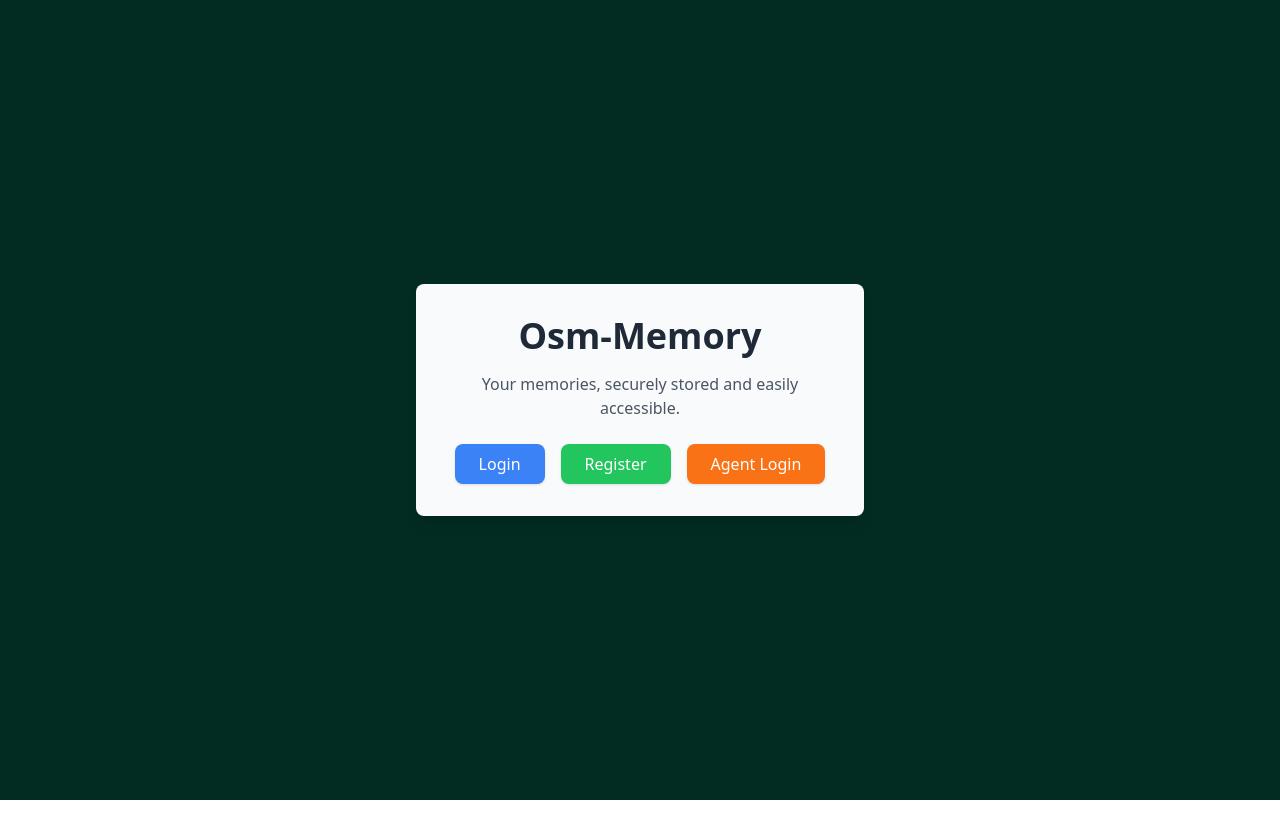
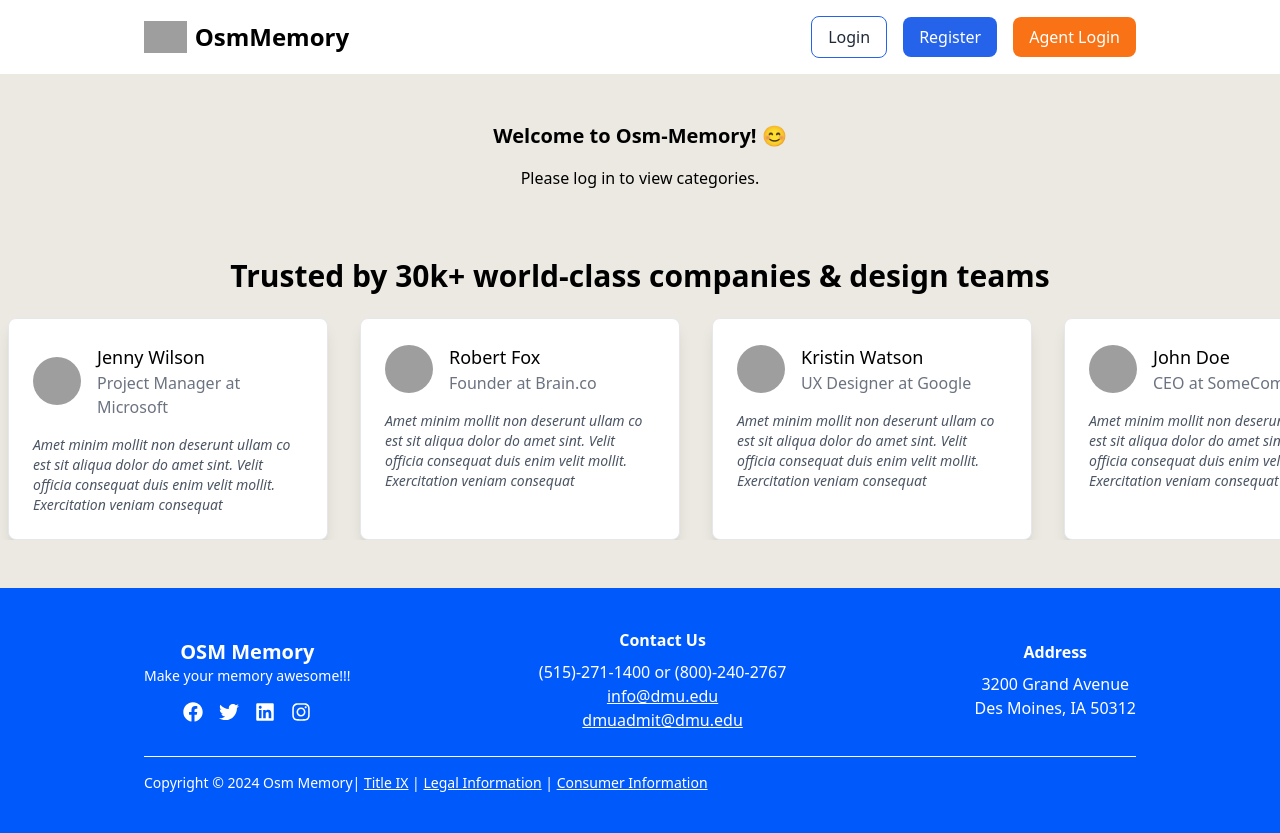
Before and after one commit to alwaysAnsh/osm-memory, a React (Vite) app in the folder client/: page / in a window 1280 px wide. Before the commit the page ends 800 px from the top, so only its background shows below. Built offline with nearby package versions, Linux system fonts and the light colour scheme; grey boxes are pictures that could not be loaded.

Commit message:
Update Home.jsx

```diff
--- a/client/src/components/user/CategoryCard.jsx
+++ b/client/src/components/user/CategoryCard.jsx
@@ -5,7 +5,11 @@ import { useSelector } from "react-redux"; // Access user state
 
 const CategoryCard = ({ category }) => {
   const { user } = useSelector((state) => state.user); // Access user ID
-
+  if (!category || !category._id) {
+    return (
+      <div className="bg-gray-200 p-4 rounded-lg">Invalid category data</div>
+    );
+  }
   return (
     <div className="border rounded-lg shadow-md p-4 bg-white hover:shadow-lg transition-shadow">
       <h2 className="text-lg font-semibold mb-4">{category.name}</h2>
--- a/client/src/components/user/Fotter.jsx
+++ b/client/src/components/user/Fotter.jsx
@@ -3,7 +3,7 @@ import { FaFacebook, FaTwitter, FaLinkedin, FaInstagram } from "react-icons/fa";
 
 const Footer = () => {
   return (
-    <footer className="bg-bgPrimary text-white w-full py-10">
+    <footer className="bg-bgPrimary text-white w-screen py-10">
       <div className="max-w-screen-xl mx-auto px-4">
         {/* Top Section */}
         <div className="flex flex-col md:flex-row justify-between items-center mb-6">
--- a/client/src/components/user/Navbar.jsx
+++ b/client/src/components/user/Navbar.jsx
@@ -3,11 +3,11 @@ import { Link } from "react-router-dom";
 import { useSelector, useDispatch } from "react-redux";
 import { clearUser } from "../../redux/userSlice";
 import { useNavigate } from "react-router-dom";
-import { FaUserCircle } from "react-icons/fa"; // Import an avatar icon from react-icons
-import UpdateProfile from "./UpdateProfile"; // Import UpdateProfile component
+import { FaUserCircle } from "react-icons/fa"; // Avatar Icon
+import UpdateProfile from "./UpdateProfile"; // Update Profile Modal
 
 const Navbar = () => {
-  const { user } = useSelector((state) => state.user); // Access user state
+  const { user } = useSelector((state) => state.user); // Access user state from Redux
   const dispatch = useDispatch();
   const navigate = useNavigate();
 
@@ -35,19 +35,33 @@ const Navbar = () => {
           </span>
         </Link>
 
-        {/* Commented out Search Bar */}
-        {/* <div className="hidden md:flex flex-1 justify-center">
-          <input
-            type="text"
-            placeholder="Search..."
-            className="w-2/3 p-2 border border-gray-300 rounded-lg focus:outline-none focus:ring focus:ring-blue-300"
-          />
-        </div> */}
-
-        {/* Right-Side Buttons */}
+        {/* Navbar buttons */}
         <div className="flex items-center space-x-4">
-          {user ? (
-            // Show profile icon or fallback if user is logged in
+          {!user ? (
+            // Show login and sign up buttons when not logged in
+            <>
+              <Link
+                to="/auth-L"
+                className="text-gray-800 dark:text-white px-4 py-2 border border-blue-600 rounded-lg hover:bg-blue-600 hover:text-white"
+              >
+                Login
+              </Link>
+              <Link
+                to="/auth-R"
+                className="bg-blue-600 text-white px-4 py-2 rounded-lg hover:bg-blue-700"
+              >
+                Register
+              </Link>
+              <Link
+                to="/auth-admin"
+                className="bg-orange-500 text-white px-4 py-2 rounded-lg hover:bg-orange-600"
+              >
+                Agent Login
+              </Link>
+            </>
+          ) : (
+            // Show profile icon and logout button if logged in
+            <>
               <div className="relative">
                 <button
                   className="flex items-center space-x-2 text-gray-800 dark:text-white"
@@ -55,7 +69,7 @@ const Navbar = () => {
                 >
                   {user.profileImageUrl ? (
                     <img
-                    src={user.profileImageUrl} // User's profile image
+                      src={user.profileImageUrl} // User profile image
                       alt="Profile"
                       className="w-10 h-10 rounded-full border"
                     />
@@ -89,34 +103,10 @@ const Navbar = () => {
                   </div>
                 )}
               </div>
-          ) : (
-            // Show login/signup buttons if user is not logged in
-            <>
-              <Link
-                to="/login"
-                className="text-gray-800 dark:text-white px-4 py-2 border border-blue-600 rounded-lg hover:bg-blue-600 hover:text-white"
-              >
-                Login
-              </Link>
-              <Link
-                to="/signup"
-                className="bg-blue-600 text-white px-4 py-2 rounded-lg hover:bg-blue-700"
-              >
-                Sign Up
-              </Link>
             </>
           )}
         </div>
       </div>
-
-      {/* Mobile Search Bar */}
-      {/* <div className="flex md:hidden p-4">
-        <input
-          type="text"
-          placeholder="Search..."
-          className="w-full p-2 border border-gray-300 rounded-lg focus:outline-none focus:ring focus:ring-blue-300"
-        />
-      </div> */}
 
       {/* Update Profile Modal */}
       {isUpdateProfileModalOpen && (
--- a/client/src/pages/Home.jsx
+++ b/client/src/pages/Home.jsx
@@ -1,33 +1,86 @@
-import React from 'react';
-import { Link } from 'react-router-dom';
+import React, { useEffect, useState } from "react";
+import axios from "axios";
+import { useSelector } from "react-redux";
+import Navbar from "../components/user/Navbar";
+import CategoryCard from "../components/user/CategoryCard";
+import Testimonial from "../components/user/Testimonial";
+import Footer from "../components/user/Fotter";
 
 const Home = () => {
+  const { user } = useSelector((state) => state.user); // Get user state from Redux
+  const [categories, setCategories] = useState([]); // Store categories data
+  const [loading, setLoading] = useState(true); // Loading state
+
+  // Fetch categories when the page loads, only if the user is logged in
+  useEffect(() => {
+    if (user) {
+      const fetchCategories = async () => {
+        console.log("Making API request...");
+        try {
+          const response = await axios.get(
+            `${import.meta.env.VITE_API_URL}/api/v2/get-all-categories`
+          );
+          console.log("API response received:", response.data); // Log response
+          const categoriesData = response.data.categories || [];
+          setCategories(categoriesData); // Set data if valid
+        } catch (error) {
+          console.error("Error fetching categories:", error);
+        } finally {
+          setLoading(false); // Stop loading when data is fetched
+        }
+      };
+      fetchCategories();
+    } else {
+      setLoading(false); // Stop loading if user is not logged in
+    }
+  }, [user]);
+
   return (
-    <div className="min-h-screen bg-emerald-950 flex items-center justify-center">
-      <div className="bg-gray-50 rounded-lg shadow-lg p-8 max-w-md text-center">
-        <h1 className="text-4xl font-bold text-gray-800 mb-4">Osm-Memory</h1>
-        <p className="text-gray-600 mb-6">Your memories, securely stored and easily accessible.</p>
-        <div className="flex gap-4 justify-center">
-          <Link
-            to="/auth-L"
-            className="px-6 py-2 bg-blue-500 text-white rounded-lg shadow hover:bg-blue-600 transition duration-300"
-          >
-            Login
-          </Link>
-          <Link
-            to="/auth-R"
-            className="px-6 py-2 bg-green-500 text-white rounded-lg shadow hover:bg-green-600 transition duration-300"
-          >
-            Register
-          </Link>
-          <Link
-            to="/auth-admin"
-            className="px-6 py-2 bg-orange-500 text-white rounded-lg shadow hover:bg-orange-600 transition duration-300"
-          >
-            Agent Login
-          </Link>
+    <div
+      className="bg-offWhite flex flex-col min-h-screen" // Flex container and full-height screen
+    >
+      <Navbar />
+      <div className="flex-grow px-4 flex flex-col justify-center items-center bg-offWhite mt-8">
+        <h1 className="text-xl font-bold my-4">
+          Welcome to Osm-Memory{user ? `, ${user.firstName}` : ""}! 😊
+        </h1>
+
+        {/* Loading state */}
+        {loading ? (
+          <div>Loading...</div> // Or display a spinner component here
+        ) : (
+          <>
+            {/* Show categories only if the user is logged in */}
+            {user ? (
+              <div
+                className="overflow-y-auto mt-6 p-3 rounded-lg"
+                style={{ width: "100%", height: "500px" }}
+              >
+                {/* Check if categories exist */}
+                {categories && categories.length > 0 ? (
+                  <div className="grid grid-cols-1 sm:grid-cols-1 md:grid-cols-2 lg:grid-cols-3 xl:grid-cols-4 gap-6">
+                    {categories.map((category, index) => (
+                      <CategoryCard
+                        key={`${category._id || index}`} // Unique key fallback for categories
+                        category={category}
+                      />
+                    ))}
+                  </div>
+                ) : (
+                  <p>No categories found</p>
+                )}
+              </div>
+            ) : (
+              <p>Please log in to view categories.</p>
+            )}
+          </>
+        )}
+
+        <div className="w-screen overflow-x-auto bg-offWhite mt-5">
+          <Testimonial />
         </div>
       </div>
+      <Footer /> {/* Footer aligned at the bottom */}
     </div>
   );
 };
```
Also changed, not shown: 1 other file (tests, documents, lock files or other folders). Lines whose indentation alone changed are shown as unchanged.
